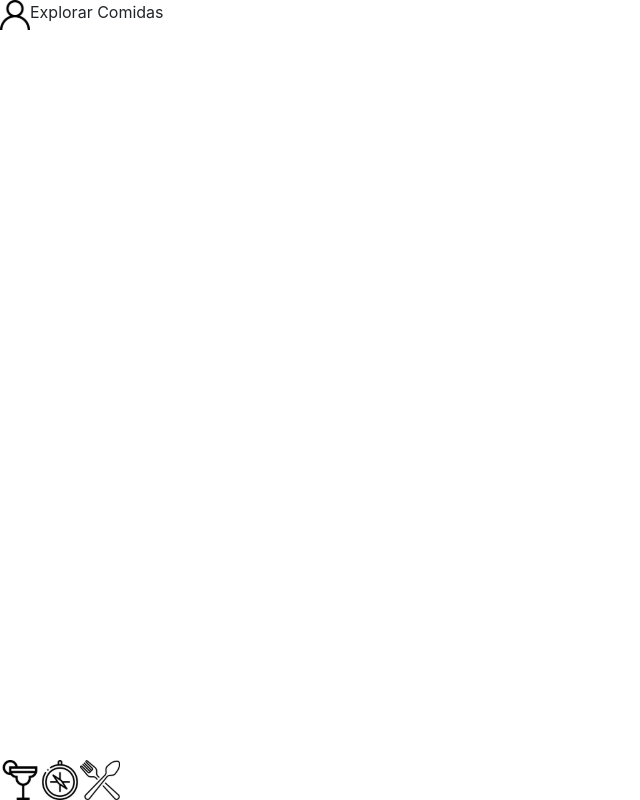
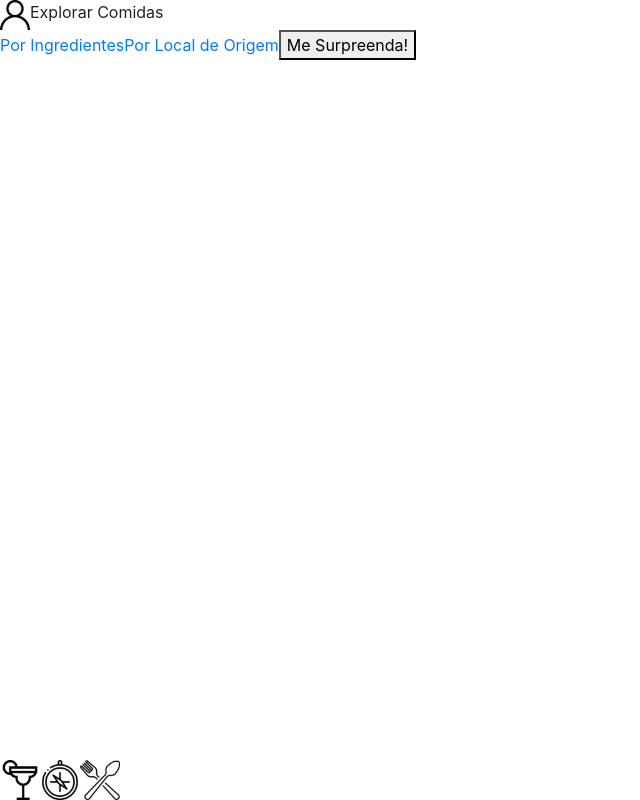
Before and after one commit to arthurdesa94/recipes-app-group-project, a React (Create React App) app: page /explorar/comidas in a window 1280 px wide. Shown: the whole page, without its empty margins (0-640 px from the left). Built offline with nearby package versions, Linux system fonts and the light colour scheme.

Commit message:
Explorar Comida e Explorar Bebida Feito

```diff
--- a/src/components/CategoryBar.jsx
+++ b/src/components/CategoryBar.jsx
@@ -14,6 +14,7 @@ function CategoryBar({ type }) {
   const five = 5;
   const dispatch = useDispatch();
 
+  useEffect(() => {
     const fetchCategory = async () => {
       if (type === 'foods') {
         const data = await FOODAPI.allFoodCategoriesRequest();
@@ -23,11 +24,8 @@ function CategoryBar({ type }) {
         setResponse(data.drinks);
       }
     };
-
-  useEffect(() => {
     fetchCategory();
-    // eslint-disable-next-line react-hooks/exhaustive-deps
-  }, []);
+  }, [type]);
 
   const handleClick = ({ target }) => {
     const { innerText } = target;
--- a/src/pages/ExploreDrinks.jsx
+++ b/src/pages/ExploreDrinks.jsx
@@ -1,14 +1,45 @@
 import React from 'react';
+import { Link } from 'react-router-dom';
+import PropTypes from 'prop-types';
 import MenuInferior from '../components/MenuInferior';
 import Header from '../components/Header';
+import * as DRINKAPI from '../services/drinkApi';
 
-function ExploreDrinks() {
+function ExploreDrinks(props) {
+  const handleClick = async () => {
+    const { history } = props;
+    const response = await DRINKAPI.searchRandomDrinkRequest();
+    const id = response.drinks[0].idDrink;
+    history.push(`/bebidas/${id}`);
+  };
+
   return (
     <div>
       <Header title="Explorar Bebidas" search={ false } />
+
+      <Link
+        to="/explorar/bebidas/ingredientes"
+        data-testid="explore-by-ingredient"
+      >
+        Por Ingredientes
+      </Link>
+      <button
+        type="button"
+        data-testid="explore-surprise"
+        onClick={ handleClick }
+      >
+        Me Surpreenda!
+      </button>
+
       <MenuInferior />
     </div>
   );
 }
 
+ExploreDrinks.propTypes = {
+  history: PropTypes.shape({
+    push: PropTypes.func,
+  }).isRequired,
+};
+
 export default ExploreDrinks;
--- a/src/pages/ExploreFoods.jsx
+++ b/src/pages/ExploreFoods.jsx
@@ -1,14 +1,48 @@
 import React from 'react';
+import { Link } from 'react-router-dom';
+import PropTypes from 'prop-types';
 import MenuInferior from '../components/MenuInferior';
 import Header from '../components/Header';
+import * as FOODAPI from '../services/foodApi';
 
-function ExploreFoods() {
+function ExploreFoods(props) {
+  const handleClick = async () => {
+    const { history } = props;
+    const response = await FOODAPI.searchRandomFoodRequest();
+    const id = response.meals[0].idMeal;
+    history.push(`/comidas/${id}`);
+  };
+
   return (
     <div>
       <Header title="Explorar Comidas" search={ false } />
+
+      <Link
+        to="/explorar/comidas/ingredientes"
+        data-testid="explore-by-ingredient"
+      >
+        Por Ingredientes
+      </Link>
+      <Link to="/explorar/comidas/area" data-testid="explore-by-area">
+        Por Local de Origem
+      </Link>
+      <button
+        type="button"
+        data-testid="explore-surprise"
+        onClick={ handleClick }
+      >
+        Me Surpreenda!
+      </button>
+
       <MenuInferior />
     </div>
   );
 }
 
+ExploreFoods.propTypes = {
+  history: PropTypes.shape({
+    push: PropTypes.func,
+  }).isRequired,
+};
+
 export default ExploreFoods;
```
Also changed, not shown: 2 other files (tests, documents, lock files or other folders). Lines whose indentation alone changed are shown as unchanged.
